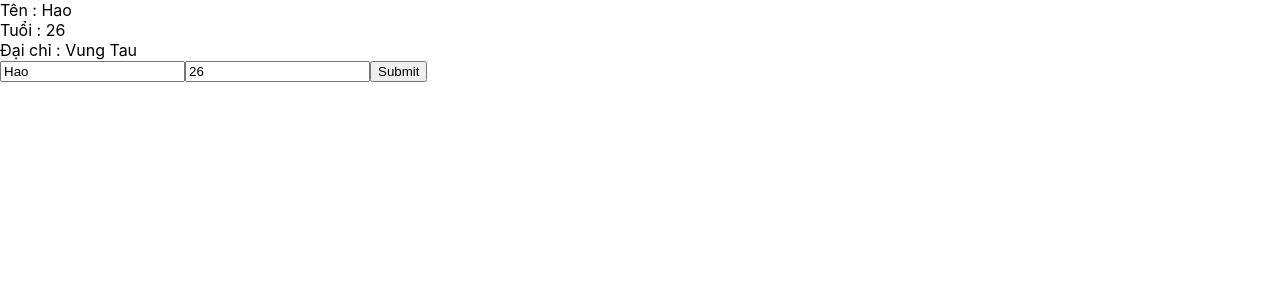
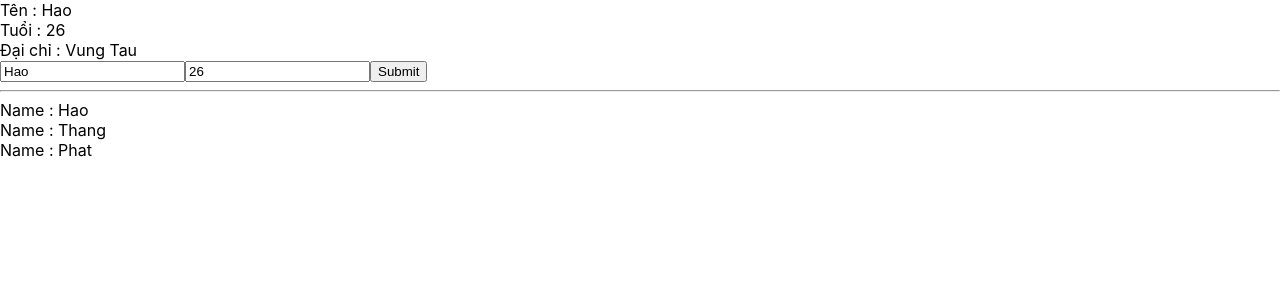
Before and after one commit to haodev2000/demo_git, a React (Create React App) app: page / in a window 1280 px wide. Shown: the top 300 px of the page. Built offline with nearby package versions, Linux system fonts and the light colour scheme.

Commit message:
video 24

```diff
--- /dev/null
+++ b/src/components/Displayinfo.js
@@ -0,0 +1,27 @@
+import React from "react";
+
+class Displayinfo extends React.Component {
+
+    render() {
+
+        const { listUser } = this.props;
+
+        console.log(listUser);
+        return (
+            <div>
+                {listUser.map((user) => {
+                    return (
+                        <div key={user.id}>
+                            Name : {user.name}
+                        </div>
+                    )
+
+                })}
+
+            </div>
+        )
+    }
+
+}
+
+export default Displayinfo;
--- a/src/components/MyComponents.js
+++ b/src/components/MyComponents.js
@@ -1,11 +1,23 @@
 import React from "react";
 import UserInFo from "./Userinfo";
+import Displayinfo from "./Displayinfo";
 class MyComponent extends React.Component {
 
+    state = {
+        listUser: [
+            { id: 1, name: "Hao", age: 23 },
+            { id: 2, name: "Thang", age: 21 },
+            { id: 3, name: "Phat", age: 26 },
+        ]
+    }
+
     render() {
+
         return (
             <div>
-                <UserInFo></UserInFo>
+                <UserInFo />
+                <hr></hr>
+                <Displayinfo listUser={this.state.listUser} />
             </div>
         );
     }
```
